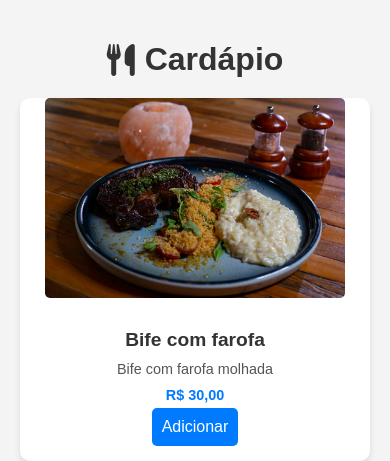
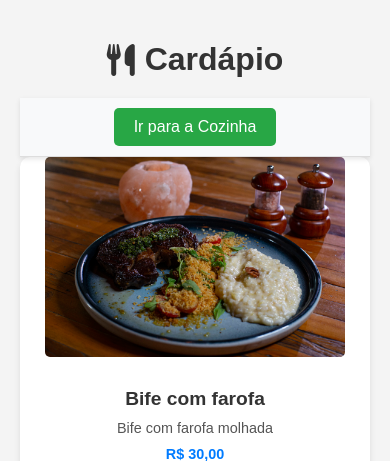
Before and after one commit to jeder-Bertoldo/cardapio, a PHP site: page /cardapio.php in a window 390 px wide. Shown: the top 461 px of the page. Run offline with PHP 8.4, Linux system fonts and the light colour scheme; data comes from the database, SQL or seed files in the repository; some libraries are stand-ins or nearby versions.

Commit message:
tentativa de melhoria na navegação entre telas

```diff
--- a/CardapioApp/app/src/main/res/values/colors.xml
+++ b/CardapioApp/app/src/main/res/values/colors.xml
@@ -9,8 +9,8 @@
     <color name="white">#FFFFFFFF</color>
 
 
-        <color name="blue_500">#2196F3</color>
-        <color name="blue_700">#1976D2</color>
+        <color name="blue_500">#2b2929</color>
+        <color name="blue_700">#2b2929</color>
 
 
         <color name="green_500">#4CAF50</color>
--- a/assets/css/cardapio.css
+++ b/assets/css/cardapio.css
@@ -166,6 +166,33 @@ form input {
 .finalize-button:hover {
     background-color: #0056b3;
 }
+.top-button {
+    position: sticky;
+    top: 0;
+    z-index: 10;
+    background-color: #f8f9fa; /* Fundo sutil */
+    text-align: center;
+    padding: 10px 0;
+    border-bottom: 1px solid #ddd;
+    box-shadow: 0px 2px 5px rgba(0, 0, 0, 0.1);
+}
+
+.btn-cozinha {
+    display: inline-block;
+    text-decoration: none;
+    background-color: #28a745; /* Cor verde */
+    color: white;
+    padding: 10px 20px;
+    font-size: 1rem;
+    border-radius: 5px;
+    transition: background-color 0.3s ease, transform 0.2s ease;
+}
+
+.btn-cozinha:hover {
+    background-color: #218838; /* Verde mais escuro */
+    transform: scale(1.05); /* Pequeno zoom no hover */
+}
+
 
 @media (max-width: 460px) {
     .cart {
@@ -181,4 +208,31 @@ form input {
     .finalize-button {
         width: 100%;
     }
+    .top-button {
+        position: sticky;
+        top: 0;
+        z-index: 10;
+        background-color: #f8f9fa; /* Fundo sutil */
+        text-align: center;
+        padding: 10px 0;
+        border-bottom: 1px solid #ddd;
+        box-shadow: 0px 2px 5px rgba(0, 0, 0, 0.1);
+    }
+
+    .btn-cozinha {
+        display: inline-block;
+        text-decoration: none;
+        background-color: #28a745; /* Cor verde */
+        color: white;
+        padding: 10px 20px;
+        font-size: 1rem;
+        border-radius: 5px;
+        transition: background-color 0.3s ease, transform 0.2s ease;
+    }
+
+    .btn-cozinha:hover {
+        background-color: #218838; /* Verde mais escuro */
+        transform: scale(1.05); /* Pequeno zoom no hover */
+    }
 }
+/* Botão no topo */
--- a/cardapio.php
+++ b/cardapio.php
@@ -52,6 +52,10 @@ if (!$result) {
         <!-- Título do Cardápio -->
         <h1><i class="fas fa-utensils"></i> Cardápio</h1>
 
+        <div class="top-button">
+    <a href="cozinha.php" class="btn-cozinha">Ir para a Cozinha</a>
+</div>
+
         <!-- Grid de Pratos -->
         <div class="grid">
             <?php if ($result->num_rows > 0): ?>
--- a/cozinha.php
+++ b/cozinha.php
@@ -28,6 +28,11 @@ if (!$result) {
 <body>
     <div class="container">
         <h1><i class="fas fa-utensils"></i> Pedidos na Cozinha</h1>
+
+        <div class="top-button">
+    <a href="cardapio.php" class="btn-cardapio">Ir para o Cardápio</a>
+</div>
+
         <div class="pedidos">
             <?php while ($row = $result->fetch_assoc()): ?>
                 <div class="pedido-card">
```
Also changed, not shown: assets/css/cozinha.css (+28 -0 lines), 1 other file.
